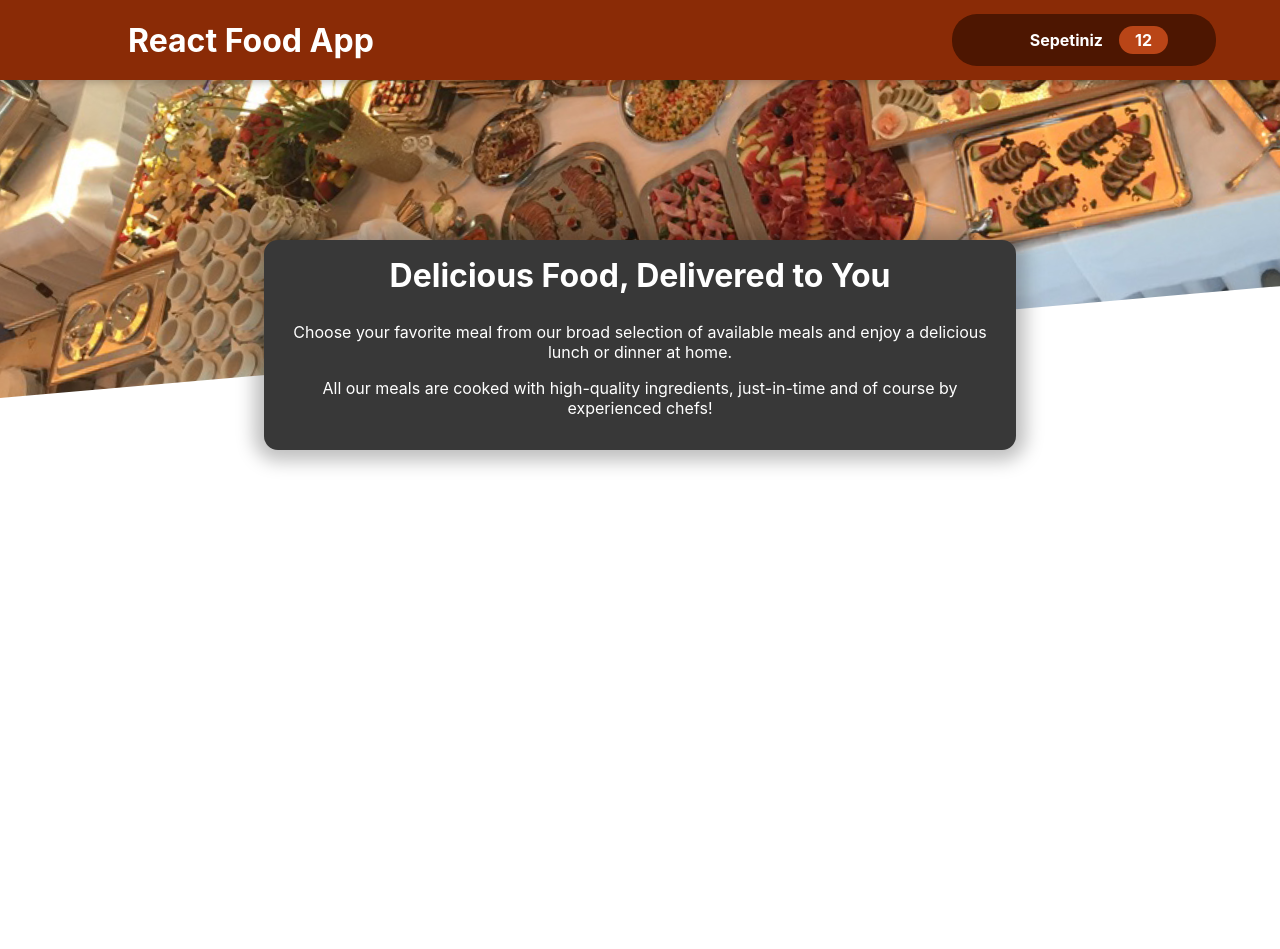
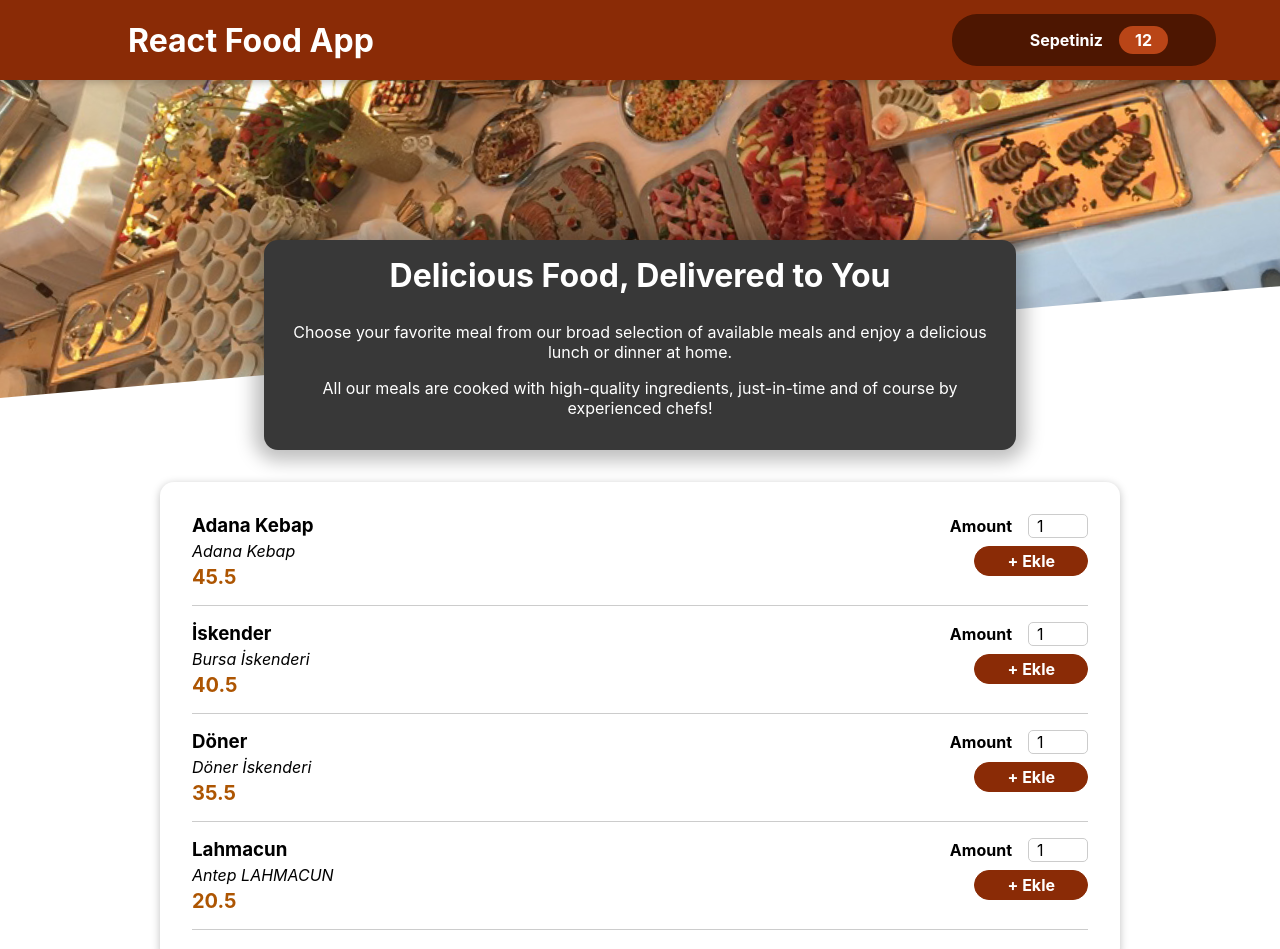
Before and after one commit to java2e/mkk-react-edu-2, a React (Create React App) app: page / in a window 1280 px wide. Shown: the top 949 px of the page. Before the commit the page ends 800 px from the top, so only its background shows below. Built offline with nearby package versions, Linux system fonts and the light colour scheme.

Commit message:
add dummy data

```diff
--- a/src/components/Meals/AvaiableMeals.js
+++ b/src/components/Meals/AvaiableMeals.js
@@ -1,9 +1,57 @@
+import Card from "../UI/Card";
+import MenuItem from "./MenuItem/MenuItem";
 
+import classes from './AvaiableMeals.module.css';
 
+const DUMMY_MEALS = [
+    {
+        id: '1',
+        name:'Adana Kebap',
+        description: 'Adana Kebap',
+        price:45.50
+    },
+    {
+        id:'2',
+        name:'İskender',
+        description:' Bursa İskenderi',
+        price:40.50
+    },
+    {
+        id:'3',
+        name:'Döner',
+        description:' Döner İskenderi',
+        price:35.50
+    },
+    {
+        id:'4',
+        name:'Lahmacun',
+        description:' Antep LAHMACUN',
+        price:20.50
+    },
+
+]
 
 const AvaibaleMeals = () => {
 
+
+    const mealList = DUMMY_MEALS.map((meal) =>(
+        <MenuItem
+        key={meal.id}
+        id={meal.id}
+        name={meal.name}
+        description={meal.description}
+        price={meal.price}
+        />
+    ))
+
     return (
+        <section className={classes.meals}>
+            <Card>
+                <ul>
+                    {mealList}
+                </ul>
+            </Card>
+        </section>
 
     )
 
--- /dev/null
+++ b/src/components/Meals/AvaiableMeals.module.css
@@ -0,0 +1,24 @@
+.meals {
+    max-width: 60rem;
+    width: 90%;
+    margin: 2rem auto;
+    animation: meals-appear 1s ease-out forwards;
+  }
+
+  .meals ul {
+    list-style: none;
+    margin: 0;
+    padding: 0;
+  }
+
+  @keyframes meals-appear {
+    from {
+      opacity: 0;
+      transform: translateY(3rem);
+    }
+
+    to {
+      opacity: 1;
+      transform: translateY(0);
+    }
+  }
--- a/src/components/Meals/Meals.js
+++ b/src/components/Meals/Meals.js
@@ -1,14 +1,14 @@
 
 import { Fragment } from "react";
+import AvaibaleMeals from "./AvaiableMeals";
 import MealsSummary from "./MealsSummary";
 
-const Meals =()=>{
+const Meals = () => {
 
-    return(
+    return (
         <Fragment>
-
-        <MealsSummary />
-
+            <MealsSummary />
+            <AvaibaleMeals />
         </Fragment>
     )
 
--- a/src/components/Meals/MenuItem/MenuItemForm.js
+++ b/src/components/Meals/MenuItem/MenuItemForm.js
@@ -15,7 +15,9 @@ const MenuItemForm = (props) => {
 
     const submitHandler =(event) => {
 
+
         event.preventDefault();
+
 
         const enteredAmount =amountInputRef.current.value;
         const enteredAmountNumber = +enteredAmount;
@@ -24,6 +26,8 @@ const MenuItemForm = (props) => {
             setAmountIsValid(true);
             return;
         }
+
+
 
         props.onAddToCart(enteredAmountNumber);
     }
@@ -44,8 +48,9 @@ const MenuItemForm = (props) => {
                     defaultValue: '1',
                 }}
             />
+
             <button>+ Ekle</button>
-            {!amountIsValid && <p>Miktar 1 ila 5 arasında olmalıdır!</p>}
+            {amountIsValid && <p>Miktar 1 ila 5 arasında olmalıdır!</p>}
         </form>
 
     )
```
